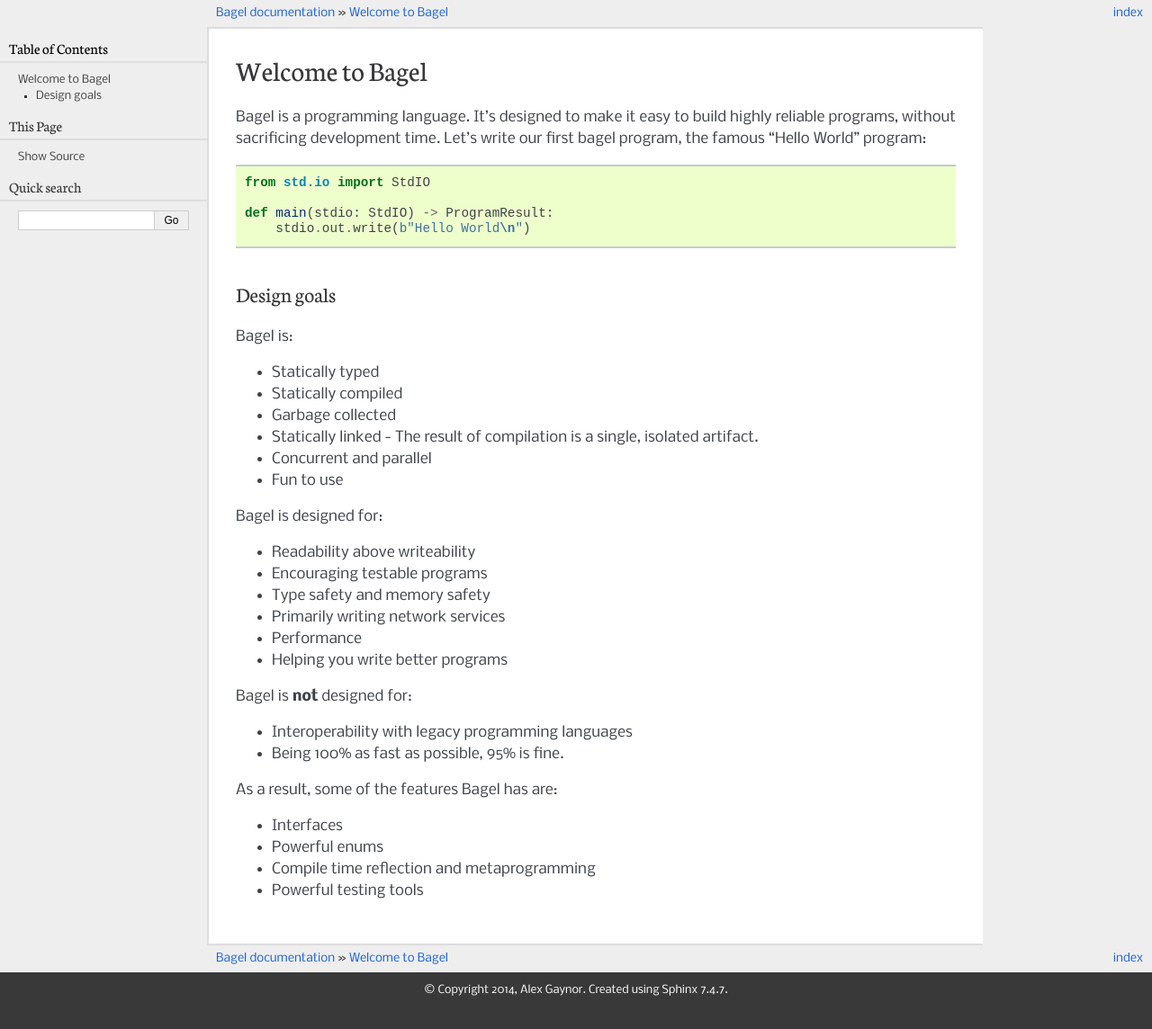
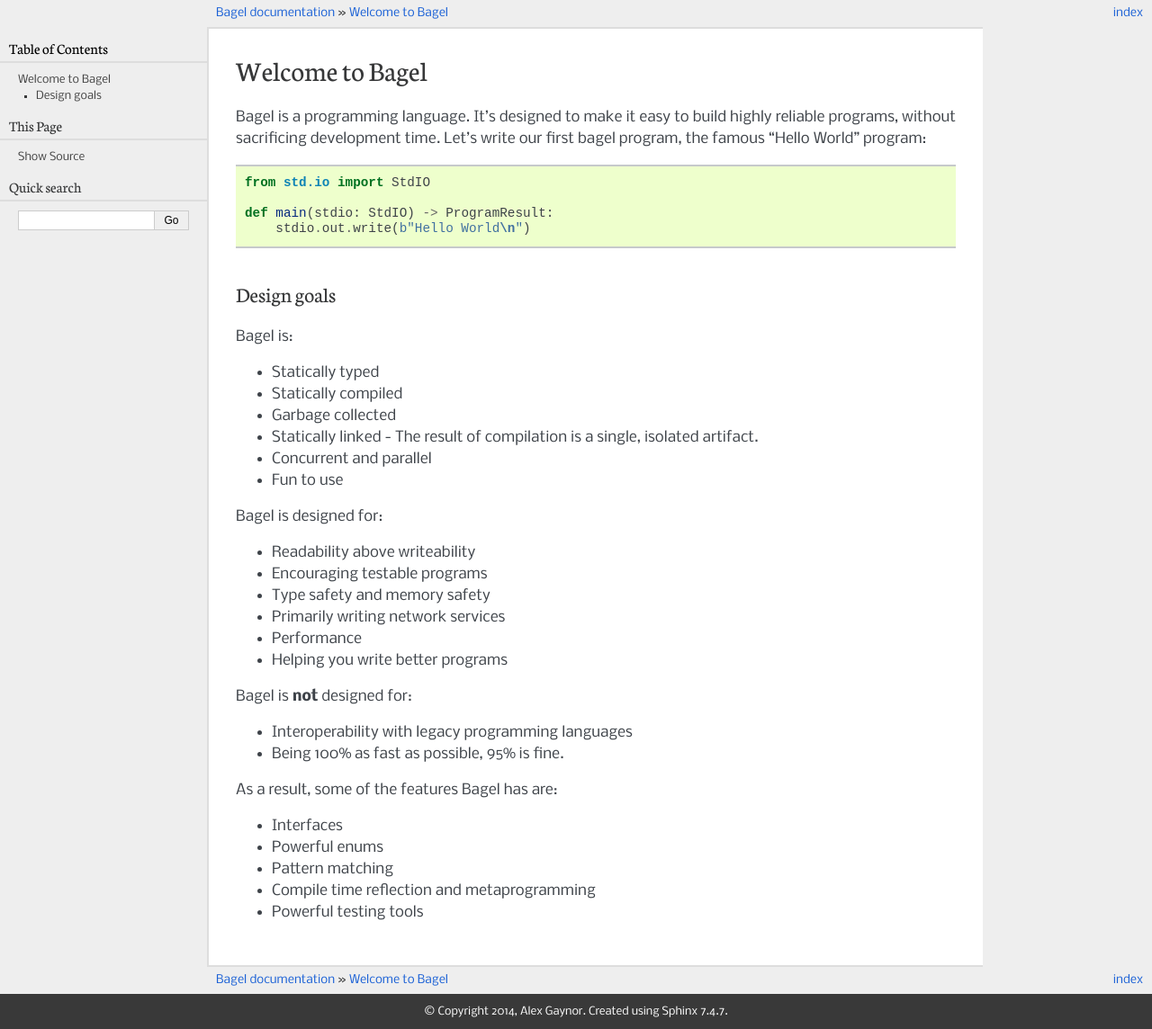
Before and after one commit to alex/bagel, a Sphinx documentation site: the page built from docs/index.rst, in a window 1280 px wide. Shown: the whole page at 90% size. Built offline with Sphinx 7.4.7, drawn with Linux system fonts in a browser that asks for light colours; before the commit the page ends 1120 px from its top, so only the background shows below that.

Commit message:
We've got that too!
Buzzword compliance.

```diff
--- a/docs/index.rst
+++ b/docs/index.rst
@@ -40,5 +40,6 @@
 
 * Interfaces
 * Powerful enums
+* Pattern matching
 * Compile time reflection and metaprogramming
 * Powerful testing tools
```
